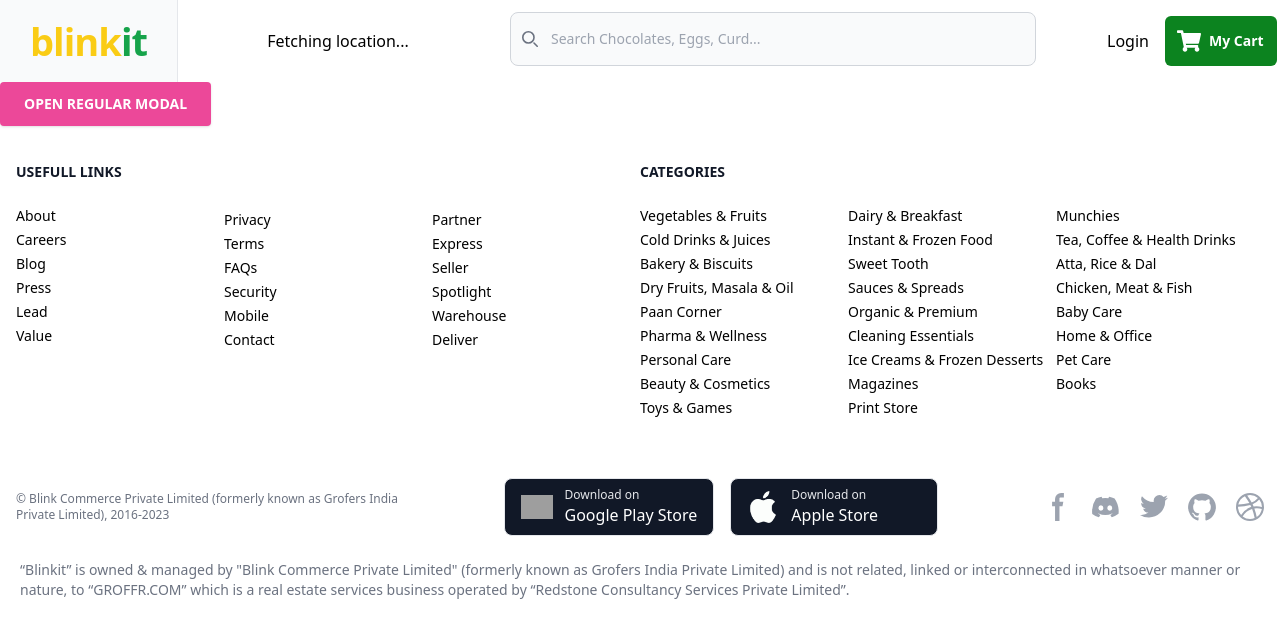
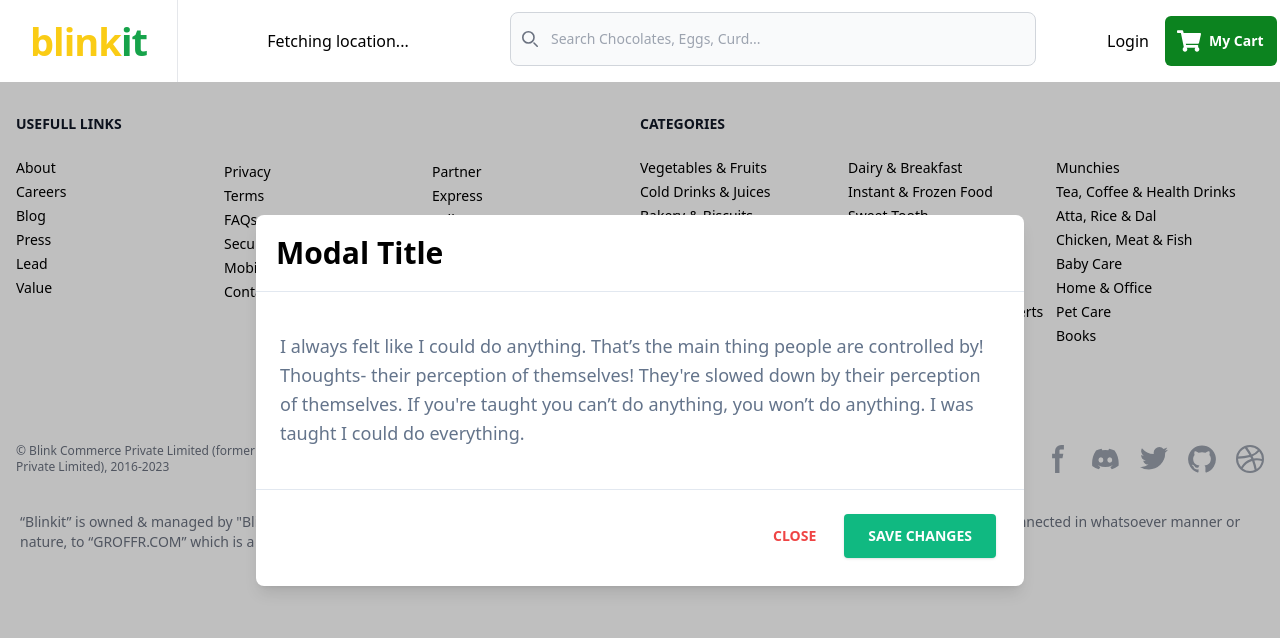
Before and after one commit to sanjayBst/BlinkIt, a React (Create React App) app: page /paan in a window 1280 px wide. Shown: the top 638 px of the page. Built offline with nearby package versions, Linux system fonts and the light colour scheme; no server answers; grey boxes are pictures that could not be loaded.

Commit message:
Modal Updated

```diff
--- a/src/components/Home/CardCarousel.js
+++ b/src/components/Home/CardCarousel.js
@@ -1,5 +1,4 @@
 import { useNavigate } from "react-router-dom";
-import { useState } from "react";
 import { useRef } from "react";
 
 import {
--- a/src/components/Pages/PaanCorner.js
+++ b/src/components/Pages/PaanCorner.js
@@ -1,18 +1,10 @@
 import React from "react";
 
 const PaanCorner = () => {
-  const [showModal, setShowModal] = React.useState(false);
+
   return (
     <>
-      <button
-        className="bg-pink-500 text-white active:bg-pink-600 font-bold uppercase text-sm px-6 py-3 rounded shadow hover:shadow-lg outline-none focus:outline-none mr-1 mb-1 ease-linear transition-all duration-150"
-        type="button"
-        onClick={() => setShowModal(true)}
-      >
-        Open regular modal
-      </button>
-      {showModal ? (
-        <>
+
           <div
             className="justify-center items-center flex overflow-x-hidden overflow-y-auto fixed inset-0 z-50 outline-none focus:outline-none"
           >
@@ -26,7 +18,7 @@
                   </h3>
                   <button
                     className="p-1 ml-auto bg-transparent border-0 text-black opacity-5 float-right text-3xl leading-none font-semibold outline-none focus:outline-none"
-                    onClick={() => setShowModal(false)}
+                    // onClick={() => setShowModal(false)}
                   >
                     <span className="bg-transparent text-black opacity-5 h-6 w-6 text-2xl block outline-none focus:outline-none">
                       ×
@@ -48,14 +40,14 @@
                   <button
                     className="text-red-500 background-transparent font-bold uppercase px-6 py-2 text-sm outline-none focus:outline-none mr-1 mb-1 ease-linear transition-all duration-150"
                     type="button"
-                    onClick={() => setShowModal(false)}
+                    // onClick={() => setShowModal(false)}
                   >
                     Close
                   </button>
                   <button
                     className="bg-emerald-500 text-white active:bg-emerald-600 font-bold uppercase text-sm px-6 py-3 rounded shadow hover:shadow-lg outline-none focus:outline-none mr-1 mb-1 ease-linear transition-all duration-150"
                     type="button"
-                    onClick={() => setShowModal(false)}
+                    // onClick={() => setShowModal(false)}
                   >
                     Save Changes
                   </button>
@@ -65,9 +57,7 @@
           </div>
           <div className="opacity-25 fixed inset-0 z-40 bg-black"></div>
         </>
-      ) : null}
-    </>
-  );
+  )
 }
 
 export default PaanCorner;
```
